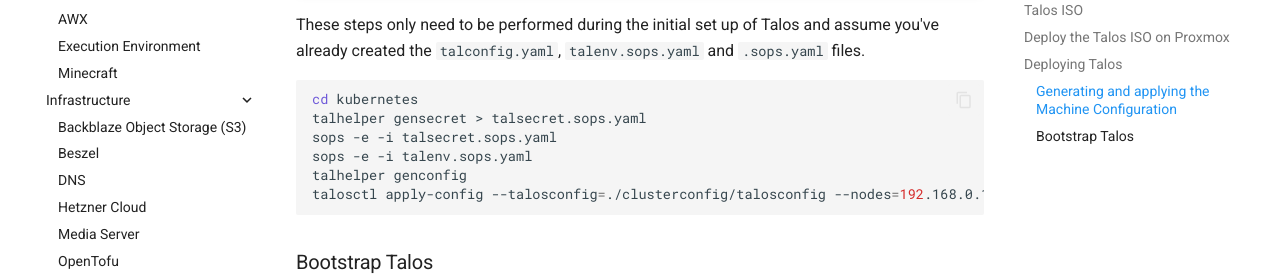
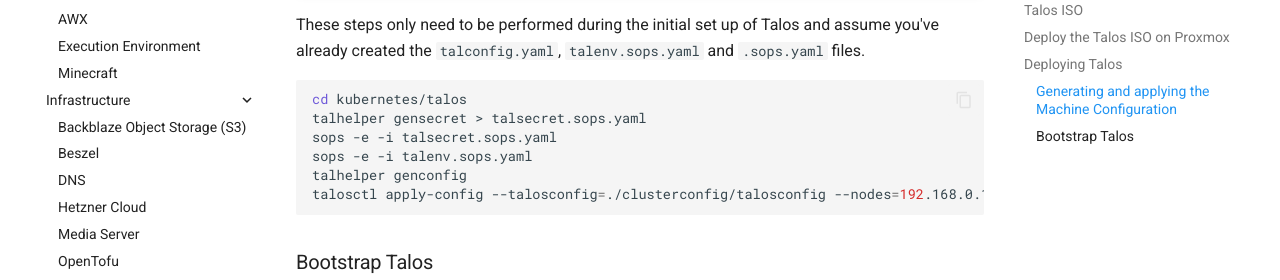
Before and after one commit to dbrennand/home-ops, an MkDocs documentation site: the page built from docs/infrastructure/kubernetes/talos.md, in a window 1280 px wide and 900 px high, scrolled down 4367 px. Shown: the part 170-450 px from the top of the window. Built offline with MkDocs 1.6.1 and Material for MkDocs 9.7.7, drawn with Linux system fonts in a browser that asks for light colours; comment, search, counter and statistics services are not loaded; some of the changed lines change nothing that is shown.

Commit message:
docs(fix): move to `talos` dir

````diff
--- a/docs/infrastructure/kubernetes/talos.md
+++ b/docs/infrastructure/kubernetes/talos.md
@@ -17,11 +17,11 @@
 
 Talos Linux's node state is defined by a [machine configuration](https://docs.siderolabs.com/talos/v1.11/reference/configuration/overview). Machine configuration is applied to the node during initial deployment. The [`talhelper`](https://budimanjojo.github.io/talhelper/latest/) CLI tool generates the machine configuration declaratively from three files:
 
-| File Name                                                                                               | Description                                                                                       |
-| ------------------------------------------------------------------------------------------------------- | ------------------------------------------------------------------------------------------------- |
-| [`talconfig.yaml`](https://github.com/dbrennand/home-ops/blob/main/kubernetes/talconfig.yaml)           | Primary configuration file used to generate the machine configuration.                            |
-| [`talenv.sops.yaml`](https://github.com/dbrennand/home-ops/blob/main/kubernetes/talenv.sops.yaml)       | Stores environment variables which are templated using `envsubst` into the machine configuration. |
-| [`talsecret.sops.yaml`](https://github.com/dbrennand/home-ops/blob/main/kubernetes/talsecret.sops.yaml) | Stores secrets used by Talos.                                                                     |
+| File Name                                                                                                     | Description                                                                                       |
+| ------------------------------------------------------------------------------------------------------------- | ------------------------------------------------------------------------------------------------- |
+| [`talconfig.yaml`](https://github.com/dbrennand/home-ops/blob/main/kubernetes/talos/talconfig.yaml)           | Primary configuration file used to generate the machine configuration.                            |
+| [`talenv.sops.yaml`](https://github.com/dbrennand/home-ops/blob/main/kubernetes/talos/talenv.sops.yaml)       | Stores environment variables which are templated using `envsubst` into the machine configuration. |
+| [`talsecret.sops.yaml`](https://github.com/dbrennand/home-ops/blob/main/kubernetes/talos/talsecret.sops.yaml) | Stores secrets used by Talos.                                                                     |
 
 ## Prerequisites
 
@@ -142,7 +142,7 @@
 These steps only need to be performed during the initial set up of Talos and assume you've already created the `talconfig.yaml`, `talenv.sops.yaml` and `.sops.yaml` files.
 
 ```bash
-cd kubernetes
+cd kubernetes/talos
 talhelper gensecret > talsecret.sops.yaml
 sops -e -i talsecret.sops.yaml
 sops -e -i talenv.sops.yaml
````
